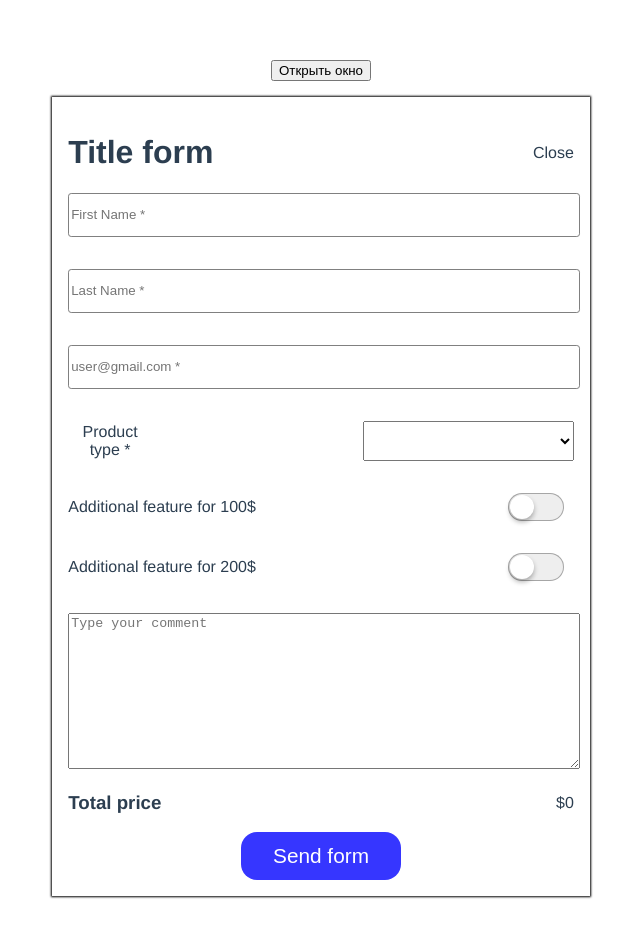
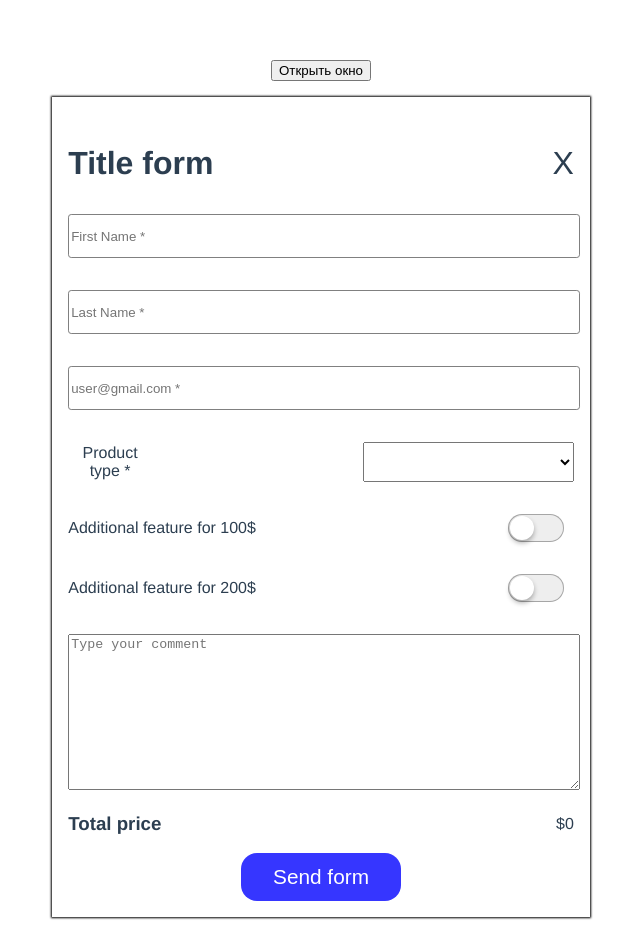
Before and after one commit to DemonDED/form_in_modal_window, a Vue app: page / in a window 1280 px wide. Both pictures are taken after a click on the button "Открыть окно". Shown: the whole page, without its empty margins (319-959 px from the left). Before the commit the page ends 904 px from the top, so only its background shows below. Built offline with nearby package versions, Linux system fonts and the light colour scheme.

Commit message:
close tab element complete

```diff
--- a/src/components/ModalWindow.vue
+++ b/src/components/ModalWindow.vue
@@ -2,7 +2,7 @@
   <div id="mainForm">
     <div id="headerForm">
       <h1>Title form</h1>
-      <p class="closeTab" @click="handle">Close</p>
+      <p class="closeTab" @click="handle">X</p>
     </div>
     <div id="bodyForm">
       <div id="inputBodyForm">
@@ -213,6 +213,7 @@ export default {
 
   .closeTab {
     cursor: pointer;
+    font-size: 2rem;
   }
 
 
```
